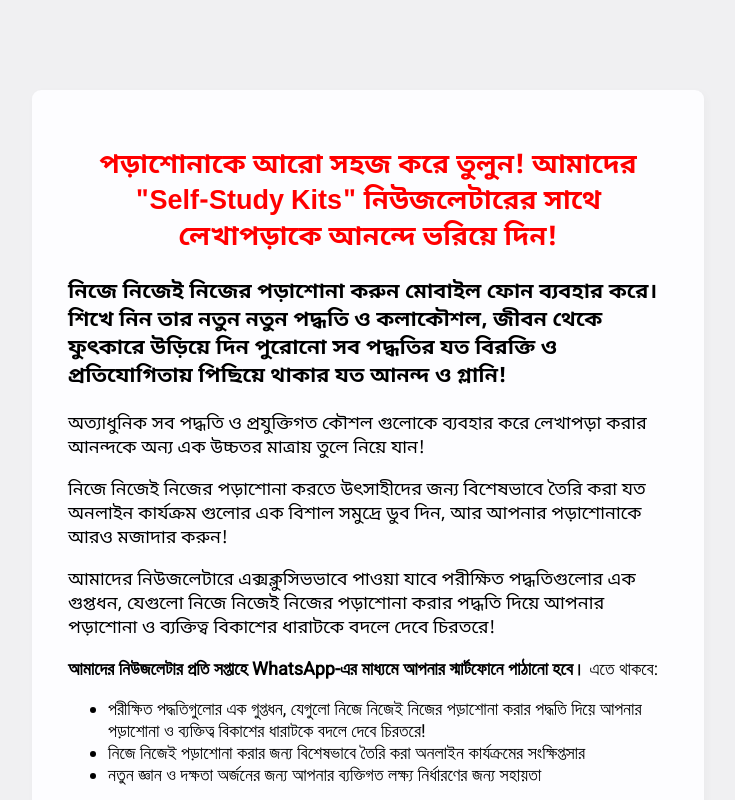
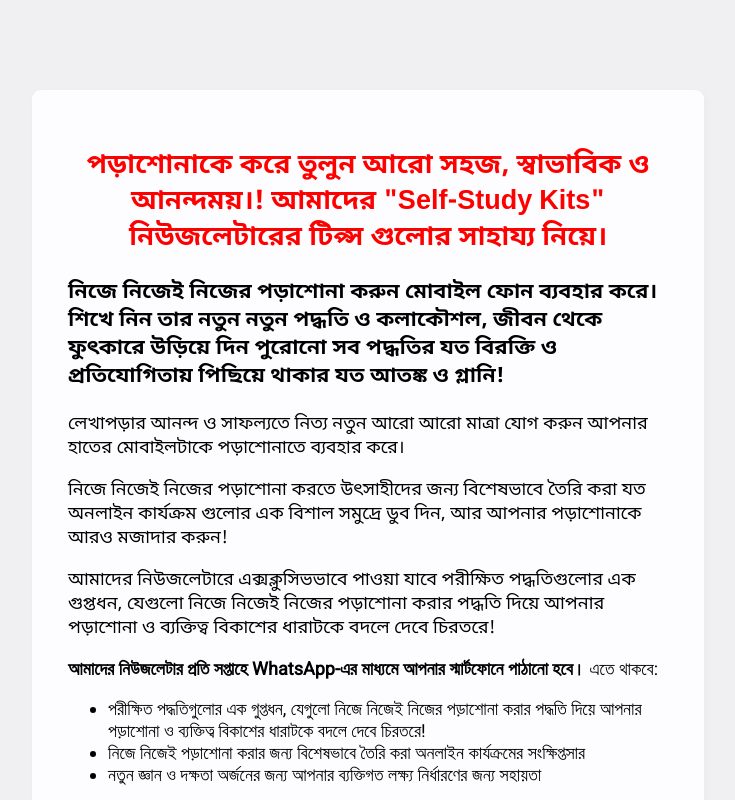
Before and after one commit to sivahqpw/selfstudysquad, a plain HTML site: page index.html in a window 1280 px wide. Shown: the top 800 px of the page, without its empty margins (272-1007 px from the left). Drawn offline with nearby package versions, Linux system fonts and the light colour scheme.

Commit message:
Update index.html

```diff
--- a/index.html
+++ b/index.html
@@ -170,14 +170,14 @@ src="https://www.facebook.com/tr?id=354458495335117&ev=PageView&noscript=1"
 <BODY oncontextmenu="return false" onselectstart="return false" ondragstart="return false">
 <div>
     <center>
-    <h2 class="bengali-text"><span style="color: #ff0000;">পড়াশোনাকে আরো সহজ করে তুলুন! আমাদের "Self-Study Kits" নিউজলেটারের সাথে লেখাপড়াকে আনন্দে ভরিয়ে দিন!</span></h2>
+    <h2 class="bengali-text"><span style="color: #ff0000;">পড়াশোনাকে করে তুলুন আরো সহজ, স্বাভাবিক ও আনন্দময়।! আমাদের "Self-Study Kits" নিউজলেটারের টিপ্স গুলোর সাহায্য নিয়ে।</span></h2>
     </center>
     <h3 class="bengali-text">নিজে নিজেই নিজের পড়াশোনা করুন মোবাইল ফোন ব্যবহার করে। শিখে নিন তার নতুন নতুন পদ্ধতি ও কলাকৌশল, জীবন থেকে
 
-ফুৎকারে উড়িয়ে দিন পুরোনো সব পদ্ধতির যত বিরক্তি ও প্রতিযোগিতায় পিছিয়ে থাকার যত আনন্দ ও গ্লানি!</h3>
+ফুৎকারে উড়িয়ে দিন পুরোনো সব পদ্ধতির যত বিরক্তি ও প্রতিযোগিতায় পিছিয়ে থাকার যত আতঙ্ক ও গ্লানি!</h3>
 
 
-<p class="bengali-text">অত্যাধুনিক সব পদ্ধতি ও প্রযুক্তিগত কৌশল গুলোকে ব্যবহার করে লেখাপড়া করার আনন্দকে অন্য এক উচ্চতর মাত্রায় তুলে নিয়ে যান!</p>
+<p class="bengali-text">লেখাপড়ার আনন্দ ও সাফল্যতে নিত্য নতুন আরো আরো মাত্রা যোগ করুন আপনার হাতের মোবাইলটাকে পড়াশোনাতে ব্যবহার করে।</p>
 
 <p class="bengali-text">নিজে নিজেই নিজের পড়াশোনা করতে উৎসাহীদের জন্য বিশেষভাবে তৈরি করা যত অনলাইন কার্যক্রম গুলোর এক বিশাল সমুদ্রে ডুব দিন,
 
```
